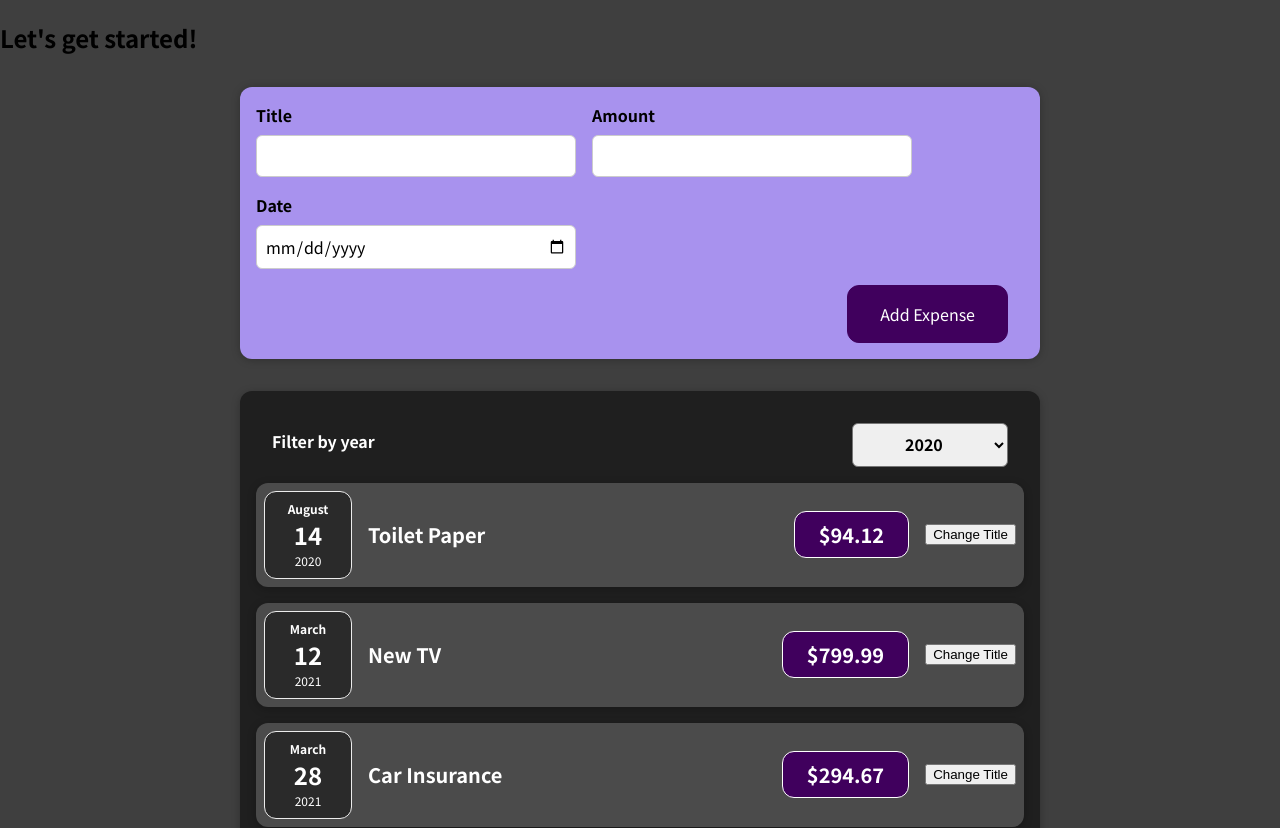
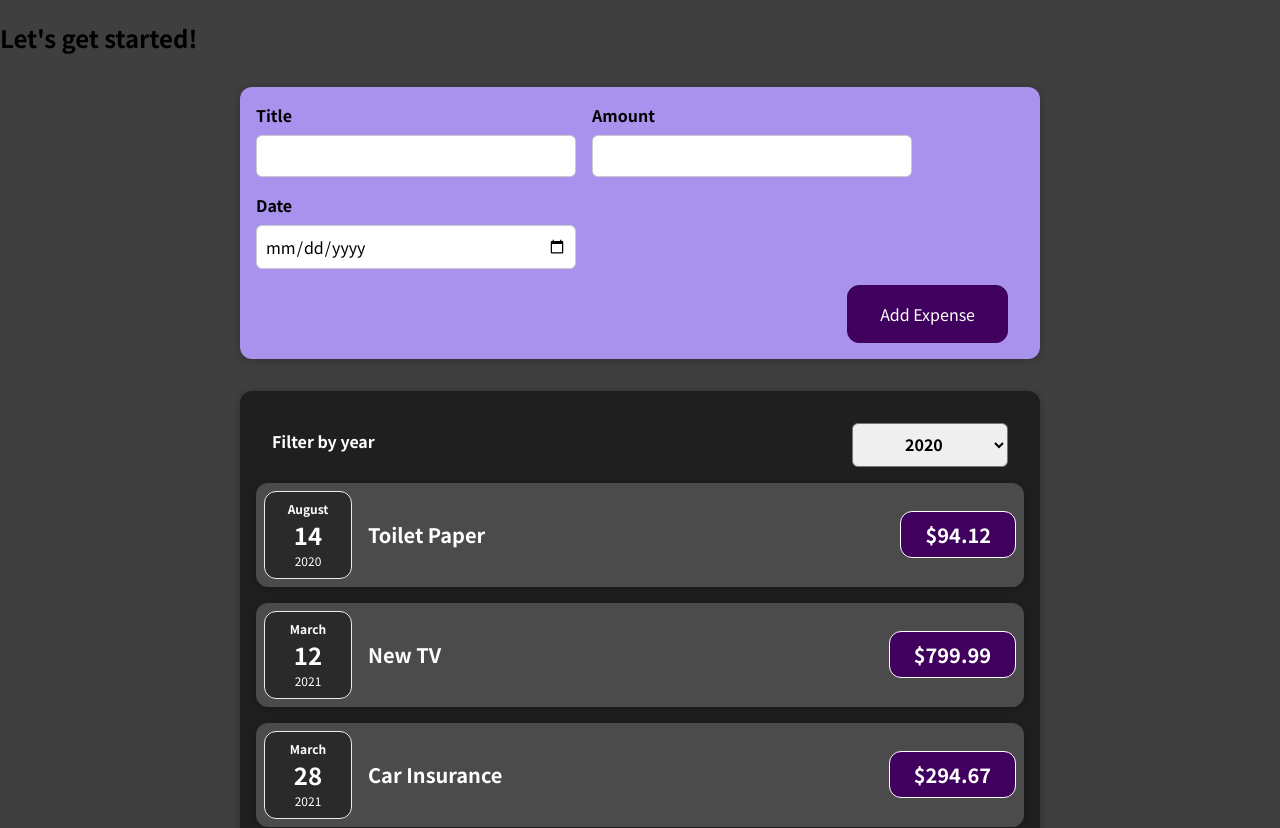
Before and after one commit to clearhythm/react-playground, a React (Create React App) app: page / in a window 1280 px wide. Shown: the top 828 px of the page. Built offline with nearby package versions, Linux system fonts and the light colour scheme.

Commit message:
button cleanup, removed from ExpenseItem

```diff
--- a/src/components/Expenses/ExpenseItem.js
+++ b/src/components/Expenses/ExpenseItem.js
@@ -6,17 +6,12 @@
 const ExpenseItem = (props) => {
   const [title, setTitle] = useState(props.title);
 
-  const clickHandler = () => {
-    setTitle('Updated!');
-    console.log(title);
-  }
   return (
     <Card className="expense-item">
       <ExpenseDate date={props.date} />
       <div className="expense-item__description">
         <h2>{title}</h2>
         <div className="expense-item__price">${props.amount}</div>
-        <button onClick={clickHandler}>Change Title</button>
       </div>
     </Card>
   );
```
